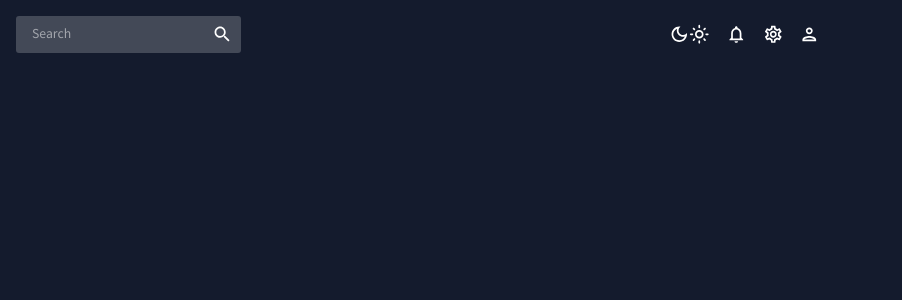
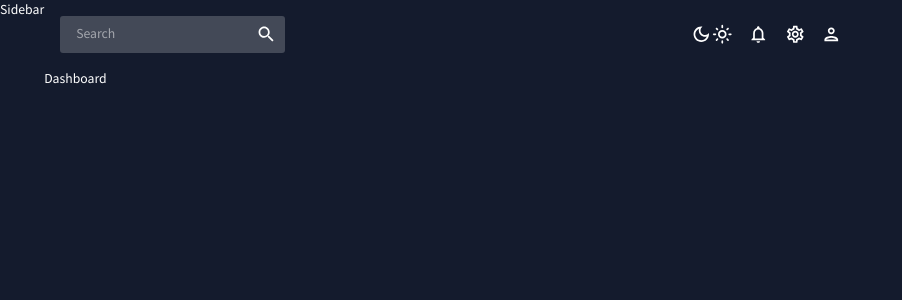
Before and after one commit to Marx-wrld/Enterprise-Admin, a React (Create React App) app: page / in a window 1280 px wide. Shown: the top 300 px of the page, without its empty margins (0-902 px from the left). Built offline with nearby package versions, Linux system fonts and the light colour scheme.

Commit message:
Dashboard route

```diff
--- a/src/App.js
+++ b/src/App.js
@@ -1,6 +1,21 @@
 import { ColorModeContext, useMode } from "./theme";
 import { CssBaseline, ThemeProvider } from "@mui/material";
+import {
+  Routes, Route,
+} from 'react-router-dom';
 import Topbar from "./scenes/global/Topbar";
+import Dashboard from "./scenes/dashboard";
+import Sidebar from "./scenes/global/Sidebar";
+// import Team from "./scenes/team";
+// import Invoices from "./scenes/invoices";
+// import Contacts from "./scenes/contacts";
+// import Bar from "./scenes/bar";
+// import Form from "./scenes/form";
+// import Line from "./scenes/line";
+// import Pie from "./scenes/pie";
+// import FAQ from "./scenes/faq";
+// import Geography from "./scenes/qeography";
+// import Calendar from "./scenes/calendar";
 
 function App() {
 
@@ -11,10 +26,22 @@ function App() {
       <ThemeProvider theme={theme}>
         <CssBaseline /> {/* Resets the css to default */}
         <div className="app">
+          <Sidebar/>
           <main className="content">
             <Topbar />
-            {/* <Sidebar />
-            <Dashboard />  */}
+            <Routes>
+              <Route path="/" element={<Dashboard/>} />
+              {/* <Route path="/team" element={<Team/>} />
+              <Route path="/contacts" element={<Contacts/>} />
+              <Route path="/invoices" element={<Invoices/>} />
+              <Route path="/form" element={<Form/>} />
+              <Route path="/bar" element={<Bar/>} />
+              <Route path="/pie" element={<Pie/>} />
+              <Route path="/line" element={<Line/>} />
+              <Route path="/faq" element={<FAQ/>} />
+              <Route path="/geography" element={<Geography/>} />
+              <Route path="/calendar" element={<Calendar/>} /> */}
+            </Routes>
           </main>
         </div>
       </ThemeProvider>
```
